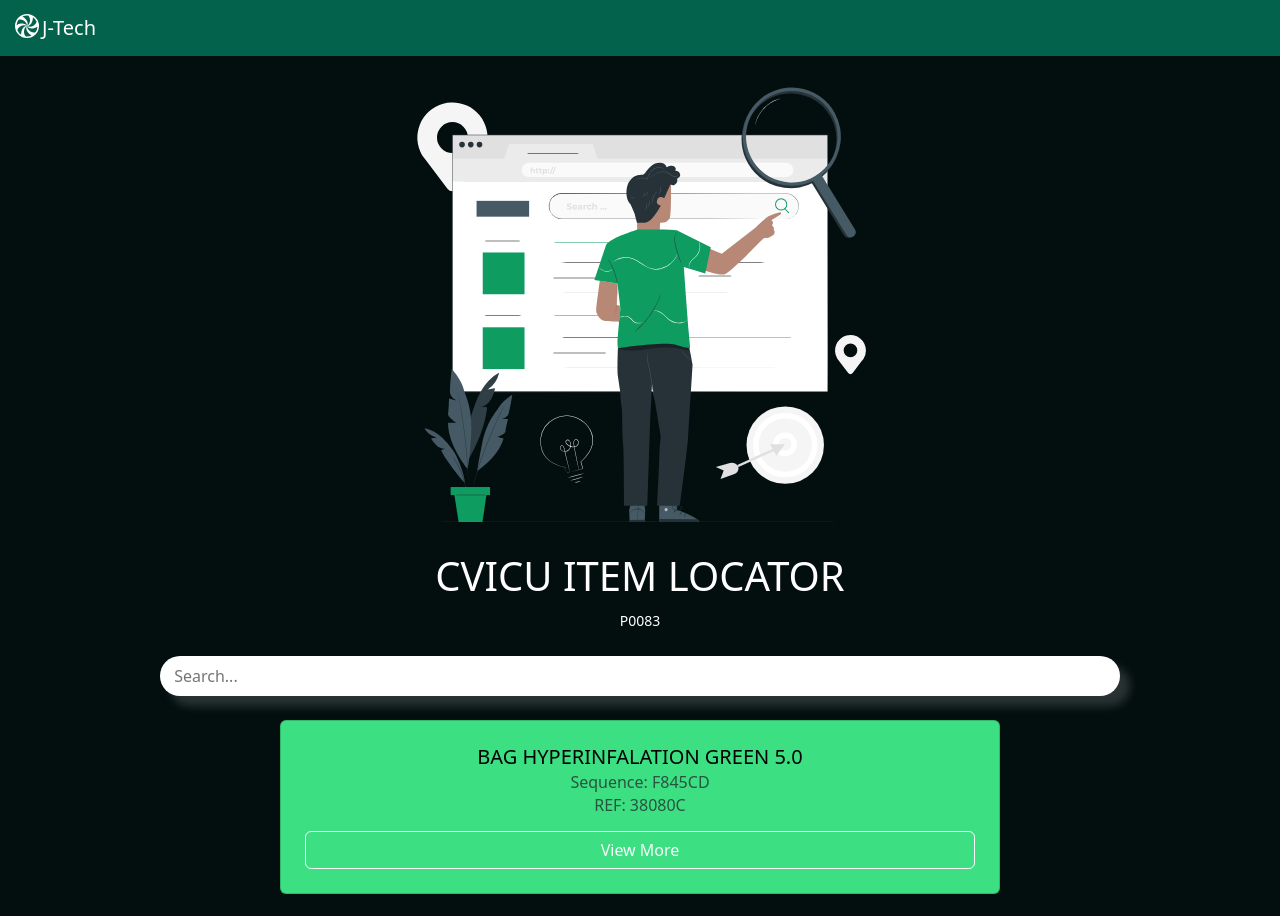
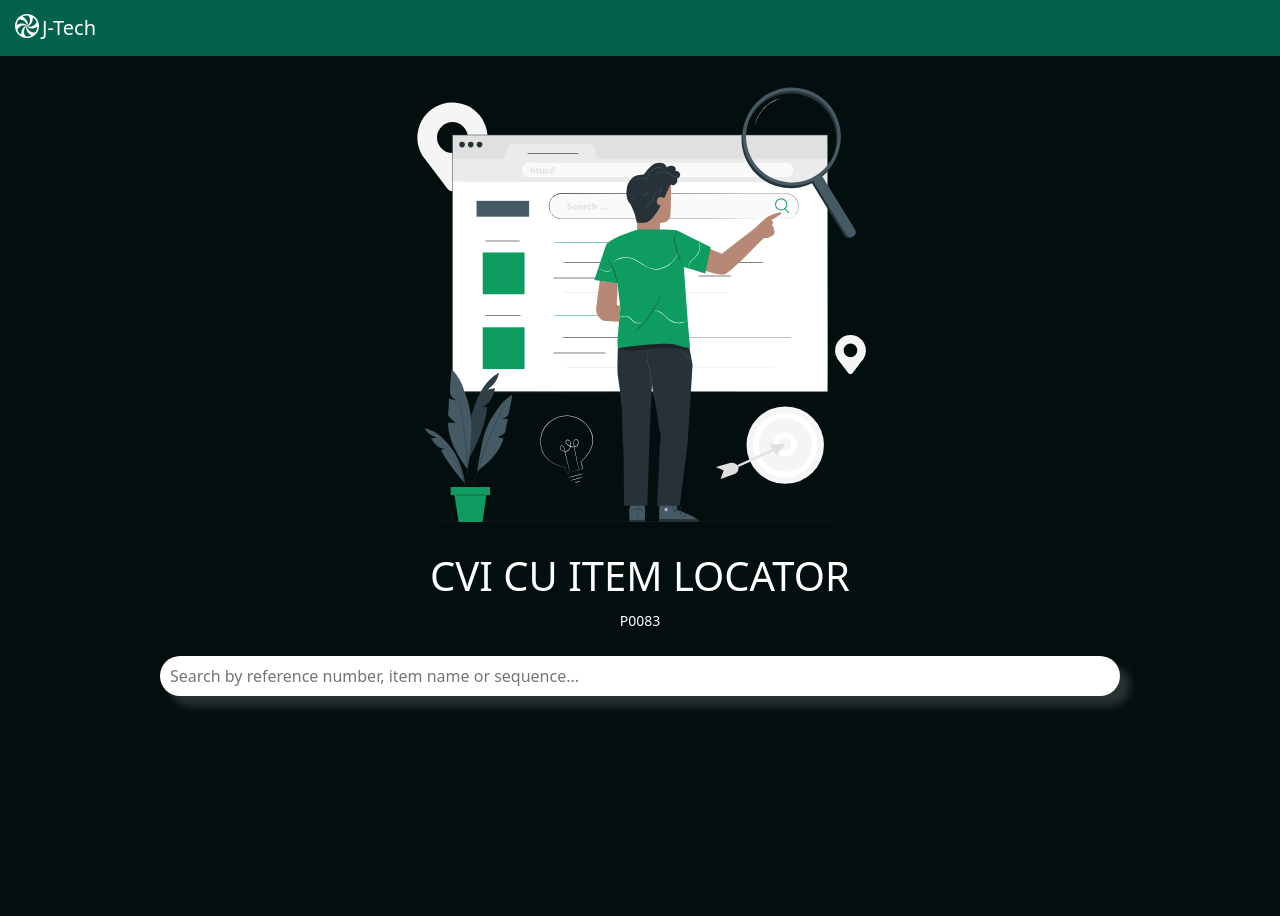
Before and after one commit to juliosal16/i-tracker-app, a React (Vite) app: page /i-tracker-app/CVICU in a window 1280 px wide. Shown: the top 916 px of the page. After the commit the page ends 800 px from the top, so only its background shows below. Built offline with nearby package versions, Linux system fonts and the light colour scheme.

Commit message:
Single page is still needed

```diff
--- a/src/components/CVICU/CVICU.jsx
+++ b/src/components/CVICU/CVICU.jsx
@@ -7,41 +7,52 @@ import { useNavigate } from 'react-router-dom'
 
 const CVICU = () => {
 
-  const nav = useNavigate()
 
   const [search, setSearch] = useState('')
   const [items, setItems] = useState(cvicuData)
-
   return (
-    <div className='w-75 mx-auto'>
+    <div className="w-75 mx-auto">
       <div className="w-100 d-block mx-auto text-center text-white mt-3">
-        <img src={Search} alt="Search icon" className='w-50' />
-        <h1>CVICU ITEM LOCATOR</h1>
+        <img src={Search} alt="Search icon" className="w-50" />
+        <h1>CVI CU ITEM LOCATOR</h1>
         <small>P0083</small>
       </div>
-      <input className='inputStyle w-100 mt-4' placeholder=' Search...' onChange={(e) => setSearch(e.target.value)} />
-      {items.filter(item =>
-        item.name && item.name.toLowerCase().includes(search.toLowerCase())
-      ).map((item, i) => {
-        return <div key={i}>
-          <div className="cardStyle card mt-4 w-75 d-block mx-auto p-2 text-center" style={{ width: "18rem" }}>
-            <div className="card-body">
-              <h5 className="card-title ">{item.name}</h5>
-
-              <h6 className="card-subtitle mb-2 text-body-secondary">Sequence: {item.sequence}</h6>
-              <h6 className="card-subtitle mb-2 text-body-secondary">REF: {item.refNum}</h6>
-              {/* <a href="#" className="card-link">#{i + 1}</a>
-              <a href="#" className="card-link">See More</a> */}
-              {/* <button className='mainBtn' onClick={(e) => nav(`/singleDate/${date._id}`)}>View</button> */}
-              <button className='btn btn btn-outline-light mt-3 d-block mx-auto w-100' onClick={(e) => console.log(i)}>View More</button>
-
-
+      <input className="inputStyle w-100 mt-4" placeholder='Search by reference number, item name or sequence...' onChange={(e) => setSearch(e.target.value)} />
+      {search.length === 0 ? (
+        null
+      ) : (
+        items.filter(item => {
+          const term = search.toLowerCase();
+          const nameMatch = item.name?.toLowerCase().includes(term);
+          const refNumMatch = item.refNum?.toString().toLowerCase().includes(term);
+          const sequenceMatch = item.sequence?.toString().toLowerCase().includes(term);
+          return nameMatch || refNumMatch || sequenceMatch;
+        }).length < 1 ? (
+          <div className="mt-4 w-75 d-block mx-auto text-center p-2 text-center text-white" style={{ width: "18rem" }}>
+            <h2>❌ ITEM NOT FOUND ❌</h2>
+            <p>Please reach out to our team if there is an issue</p>
+          </div>
+        ) : (
+          items.filter(item => {
+            const term = search.toLowerCase();
+            const nameMatch = item.name?.toLowerCase().includes(term);
+            const refNumMatch = item.refNum?.toString().toLowerCase().includes(term);
+            const sequenceMatch = item.sequence?.toString().toLowerCase().includes(term);
+            return nameMatch || refNumMatch || sequenceMatch;
+          }).map((item, i) => (
+            <div className="cardStyle card mt-4 w-75 d-block mx-auto text-center" key={i}>
+              <div className="card-body">
+                <h5 className="card-title">{item.name}</h5>
+                <h6 className="card-subtitle mb-2 text-body-secondary">Sequence: {item.sequence}</h6>
+                <h6 className="card-subtitle mb-2 text-body-secondary">REF: {item.refNum}</h6>
+                <button className="btn btn-light mt-3 d-block mx-auto w-75" onClick={() => console.log(i)}>View More</button>
+              </div>
             </div>
-          </div>
-        </div>
-      })}
+          ))
+        )
+      )}
     </div>
-  )
+  );
 }
 
-export default CVICU
+export default CVICU;
--- a/src/components/Home/Home.css
+++ b/src/components/Home/Home.css
@@ -1,4 +1,4 @@
 body{
   background-color: #030e0e;
-  color: #04624c;
+  color: #15624c;
 }
--- a/src/components/HomeBtn/HomeBtn.css
+++ b/src/components/HomeBtn/HomeBtn.css
@@ -1,9 +1,10 @@
 button{
-  color: #00e082;
+  color: #00a25e;
 }
 
 .myBtn{
   text-decoration: none;
+  background-color: #15624c;
 }
 
 a {
```
Also changed, not shown: src/components/SingleItem/SingleItem.jsx (added, +9 -0 lines), src/assets/notFound.svg (added), src/components/SingleItem/SingleItem.css (added).
